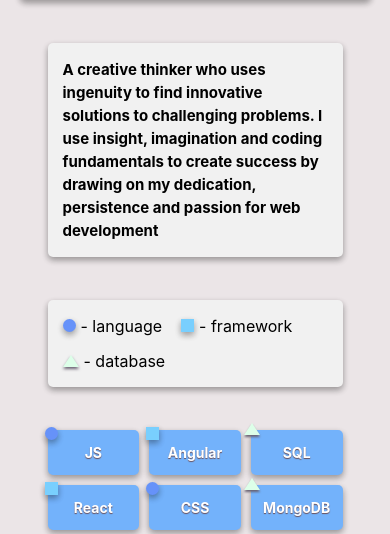
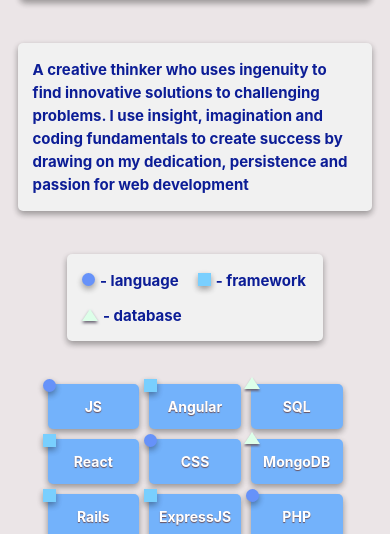
Before and after one commit to jacobg1/jacobg1.github.io, a Gatsby site: page / in a window 390 px wide. Shown: the part 265-799 px from the top of the page. Built offline with nearby package versions, Linux system fonts and the light colour scheme; Gatsby itself is replaced by a stand-in of ours.

Commit message:
add breakpoints removing uneeded styles

```diff
--- a/src/pages/index.js
+++ b/src/pages/index.js
@@ -6,20 +6,23 @@
 import { breakpoints } from '../components/breakpoints';
 
 const ContentCard = styled.div `
-  max-width: 295px;
+  ${'' /* max-width: 295px; */}
   padding: 15px;
   width: 91%;
   margin: 43px auto;
   background: #f1f1f1;
   border-radius: 5px;
+  max-width: 400px;
   box-shadow: 0 3px 6px rgba(0,0,0,0.16), 0 3px 6px rgba(0,0,0,0.23);
+
   @media ${breakpoints.tablet} {
-    max-width: 607px;
+    max-width: 613px;
     padding: 25px;
     text-align: center;
   }
+
   @media ${breakpoints.laptop} {
-    max-width: 663px;
+    max-width: 700px;
   }
 `
 
@@ -46,9 +49,10 @@
 const Statement = styled.p `
   margin: 0;
   font-size: 15px;
-  color: black;
+  color: #0c1d96;
   font-weight: bold;
   line-height: 23px;
+
   @media ${breakpoints.tablet} {
     font-size: 20px;
     line-height: 27px;
@@ -62,9 +66,11 @@
   justify-content: space-between;
   max-width: 295px;
   margin: 0 auto;
+
   @media ${breakpoints.tablet} {
     max-width: 492px;
   }
+
   @media ${breakpoints.laptop} {
     max-width: 600px;
   }
@@ -80,6 +86,7 @@
   text-align: center;
   position: relative;
 `
+
 const Skill = styled.p `
   color: white;
   font-size: 14px;
@@ -87,10 +94,12 @@
   padding: 14px 0;
   text-shadow: 0 1px 1px rgb(106,80,91);
   font-weight: bold;
+
   @media ${breakpoints.tablet} {
     padding: 20px 0;
     font-size: 16px;
   }
+
   @media ${breakpoints.laptop} {
     padding: 25px 0;
     font-size: 18px;
@@ -100,17 +109,28 @@
   width: 13px;
   height: 13px;
   position: absolute;
-  left: -3px;
-  top: -3px;
+  left: -5px;
+  top: -5px;
   box-shadow: 0 3px 6px rgba(0,0,0,0.16), 0 3px 6px rgba(0,0,0,0.23);
 `
 const Circle = styled(Shapes)`
   background-color: #6692f9;
   border-radius: 100%;
+
+  @media ${breakpoints.laptop} {
+    left: -6px;
+    width: 14px;
+    height: 14px;
+  }
 `
 const Square = styled(Shapes)`
   border-radius: 0;
   background-color: #79cffe;
+   ${'' /* @media ${breakpoints.laptop} {
+
+    width: 15px;
+    height: 15px;
+  } */}
 `
 const Triangle = styled(Shapes)`
   position: absolute;
@@ -128,13 +148,21 @@
   box-shadow: none;
   filter: drop-shadow(0px 2.5px 1px #6a6373);
 `
-const KeyContent = styled(ContentCard)`
+const KeyContent = styled.div `
   width: 80%;
+  margin: 43px auto;
+  padding: 15px;
+  background: #f1f1f1;
+  border-radius: 5px;
+  box-shadow: 0 3px 6px rgba(0,0,0,0.16), 0 3px 6px rgba(0,0,0,0.23);
+  max-width: 256px;
+
   @media ${breakpoints.tablet} {
     max-width: 496px;
     padding: 25px;
     display: flex;
     justify-content: space-between;
+    margin: 50px auto;
   }
 `
 const KeyHolder = styled.div `
@@ -144,17 +172,26 @@
 const KeyCircle = styled(Circle) `
   position: static;
   display: inline-block;
+  width: 13px;
+  height: 13px;
+
 `
 const KeySquare = styled(Square)`
   position: static;
   display: inline-block;
   margin-left: 19px;
+
+  @media ${breakpoints.tablet} {
+    margin-left: 7px;
+  }
+
 `
 const KeyTriangle = styled(Triangle)`
   position: static;
   display: inline-block;
   margin-top: 5px;
   filter: drop-shadow(0px 2.5px 1.6px #6a6373);
+
   @media ${breakpoints.tablet} {
     margin-top: -13px;
     margin-bottom: 2px;
@@ -162,7 +199,13 @@
 `
 const Key = styled.span`
   padding-left: 5px;
-  font-size: 16px;
+  font-size: 15px;
+  font-weight: bold;
+  color: #0c1d96;
+
+  @media ${breakpoints.tablet} {
+    font-size: 17px;
+  }
 `
 var mySkills = [
   { type: 'lang', name: 'JS' },
@@ -183,7 +226,6 @@
 const IndexPage = () => (
     <Layout>
         <BodyContainer>
-            {/* <h1>Jacob Greenwald</h1> */}
             <ContentCard>
                 <Statement>
                     A creative thinker who uses ingenuity to find innovative solutions to
@@ -191,9 +233,6 @@
                     create success by drawing on my dedication, persistence and passion for web
                     development
                 </Statement>
-                {/* <LinkContainer>
-                  <StyledLink to="/project-one/">Projects</StyledLink>
-                </LinkContainer>   */}
             </ContentCard>
             <KeyContent>
               <KeyHolder>
```
Also changed, not shown: src/pages/projectTemplate.js (+30 -8 lines).
